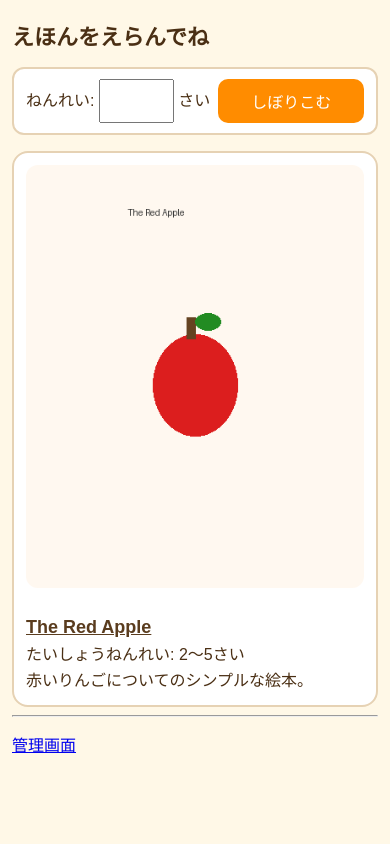
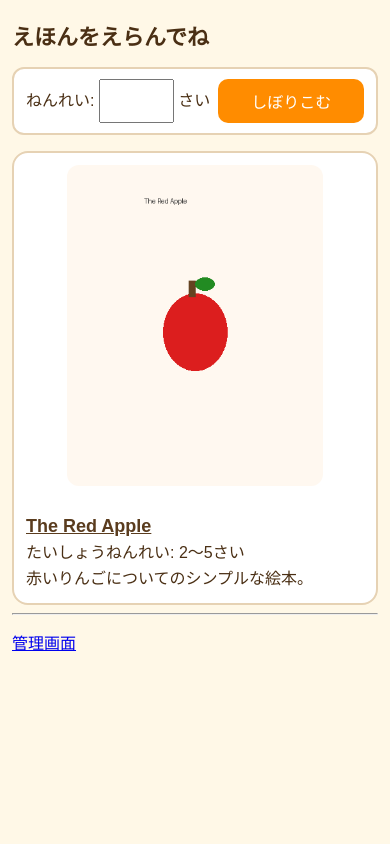
Before and after one commit to Takoyaki1000cazzo/David, a Django app: page / in a window 390 px wide. Run offline with Django 5.2, Linux system fonts and the light colour scheme; data comes from the database, SQL or seed files in the repository.

Commit message:
feat: D-10 一覧画面のレスポンシブ調整
- 表紙画像にmax-height制限(PC 50vh/縦向き38vh)を付け、
  作品1つなら縦スクロールなし・増えたら縦スクロールで見られるように
- 縦向きスマホ・タブレットは1作品1行に統一
- 横画面・PCはauto-fillのまま画面幅で折り返し数が変わる構成を維持

```diff
--- a/books/templates/books/book_list.html
+++ b/books/templates/books/book_list.html
@@ -13,6 +13,8 @@
     color: #4A2F14;
     font-family: sans-serif;
     line-height: 1.6;
+    min-height: 100vh;
+    min-height: 100dvh;
   }
   .container { max-width: 960px; margin: 0 auto; }
   h1 { font-size: 28px; margin: 12px 0; }
@@ -56,24 +58,29 @@
     margin-bottom: 0;
   }
   .card img {
-    width: 100%;
+    width: auto;
     max-width: 100%;
+    max-height: 50vh;
+    max-height: 50dvh;
     height: auto;
     display: block;
+    margin: 0 auto;
     border-radius: 12px;
   }
   .card strong { font-size: 18px; }
   .card a { color: #5A3C1E; }
-  /* D-10: タブレット幅 */
-  @media (max-width: 768px) {
+  /* D-10: 縦向きのスマホ・タブレットは1作品1行。
+     作品が少なければスクロールなし、増えたら縦スクロールで見られる */
+  @media (orientation: portrait) and (max-width: 1100px) {
     h1 { font-size: 24px; }
-    .grid { grid-template-columns: repeat(auto-fill, minmax(160px, 1fr)); gap: 12px; }
+    .grid { grid-template-columns: 1fr; gap: 12px; }
+    .card img { max-height: 38vh; max-height: 38dvh; }
   }
-  /* D-10: スマホ幅 (375px想定) */
+  /* D-10: スマホ幅 (375px想定) の微調整。
+     横画面・PCは auto-fill のまま画面幅で折り返し数が変わる */
   @media (max-width: 600px) {
     body { padding: 8px 12px 24px; }
     h1 { font-size: 22px; }
-    .grid { grid-template-columns: 1fr; }
     form.filter button { flex: 1; }
   }
 </style>
```
